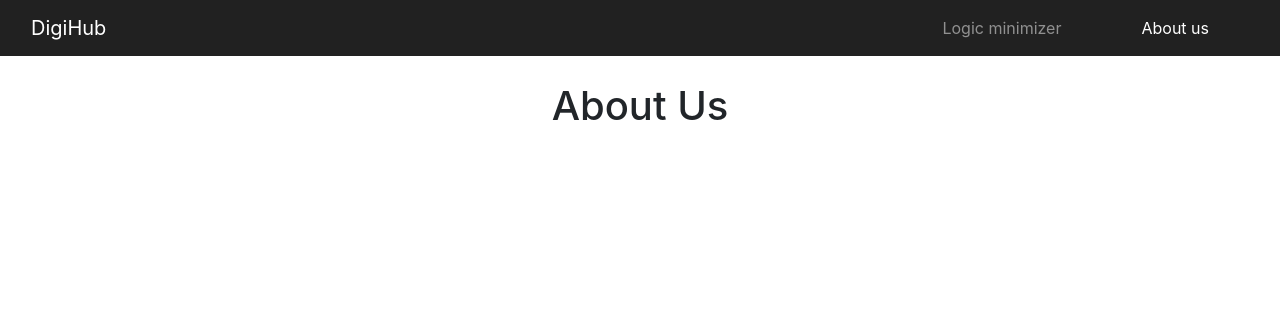
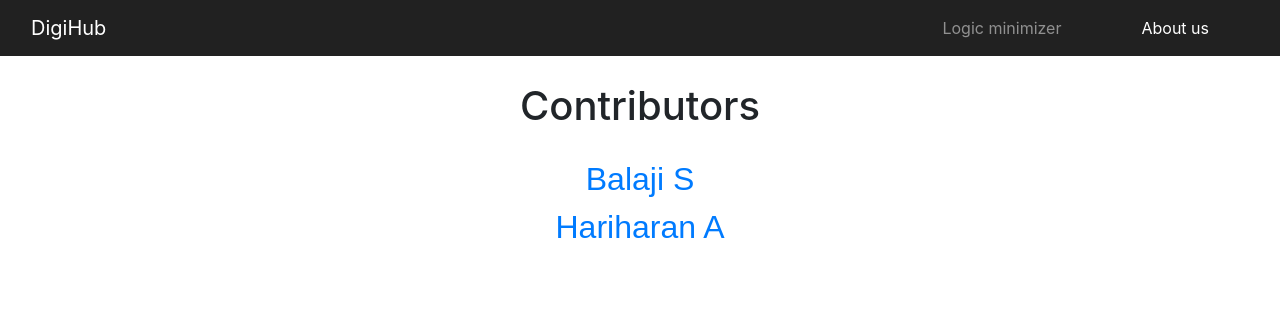
Before and after one commit to DigiLabPP/Logic-Minimizer, a Flask app: page /aboutus in a window 1280 px wide. Shown: the top 316 px of the page. Run offline with Flask 2, Linux system fonts and the light colour scheme.

Commit message:
Update aboutus.html

```diff
--- a/templates/aboutus.html
+++ b/templates/aboutus.html
@@ -5,7 +5,12 @@
 {% endblock title %}
 
 {% block body %}
-    <h1 class="heading">About Us</h1>
+    <h1 class="heading">Contributors</h1>
+    <span class="contributors result-text">
+        <a href="https://github.com/pyCoder03">Balaji S</a>
+        <br>
+        <a href="https://github.com/hariharan-tech">Hariharan A</a>
+    </span>
     <script>
         const act = document.getElementById("about-us");
         act.classList.add("active");
```
